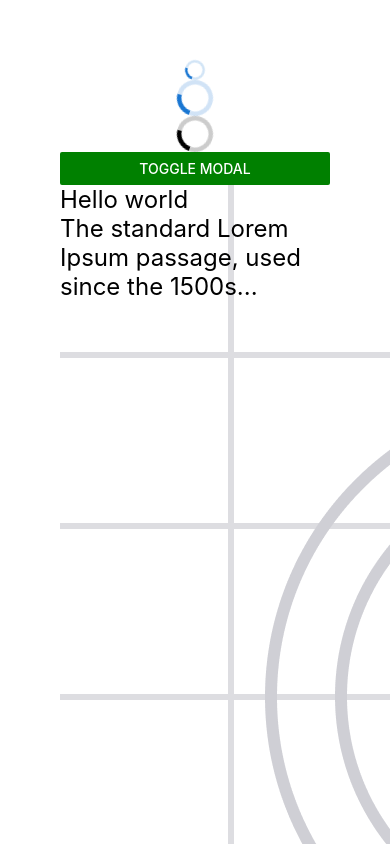
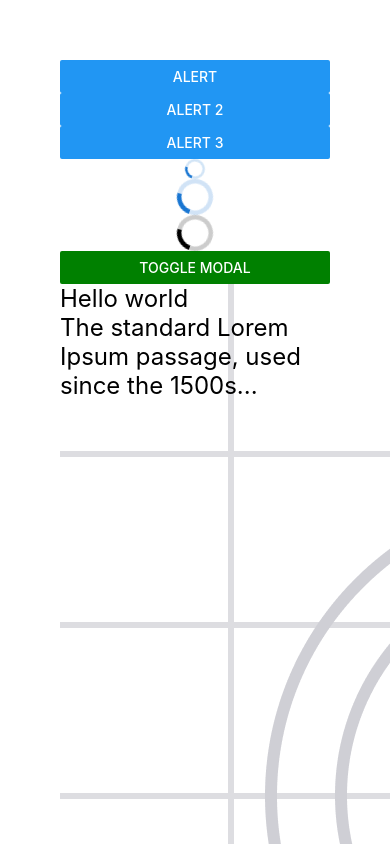
Before and after one commit to Razalp/React-native, a React Native app: screen / in a window 390 px wide. Built offline with nearby package versions, Linux system fonts and the light colour scheme.

Commit message:
10 core componets Learned

```diff
--- a/App.js
+++ b/App.js
@@ -1,6 +1,6 @@
 import React, { useState } from 'react';
 // import { StatusBar } from 'expo-status-bar';
-import { StyleSheet, Text, View, Image, ImageBackground, ScrollView, Button, Pressable, Modal,StatusBar,ActivityIndicator } from 'react-native';
+import { StyleSheet, Text, View, Image, ImageBackground, ScrollView, Button, Pressable, Modal,StatusBar,ActivityIndicator ,Alert} from 'react-native';
 
 const logoImage = require("./assets/adaptive-icon.png");
 
@@ -9,6 +9,23 @@ export default function App() {
 
   return (
     <ScrollView style={{ flex: 1, backgroundColor: "white", padding: 60 }}>
+      <Button title='Alert' onPress={()=>Alert.alert("some problem")}/>
+      <Button title='Alert 2' onPress={()=>Alert.alert("some problem","Dob missing")}/>
+      <Button
+        title='Alert 3'
+        onPress={() => {
+          Alert.alert(
+            "Some Problem",
+            "DOB missing",
+            [
+              { text: "Cancel", onPress: () => console.log("Cancel Pressed"), style: "cancel" }
+            ],
+            [
+              { text: "ok", onPress: () => console.log("ok Pressed"), style: "ok" }
+            ]
+          );
+        }}
+      />
       <ActivityIndicator/>
       <ActivityIndicator size={"large"}/>
       <ActivityIndicator size={"large"} color={"black"}/>
```
